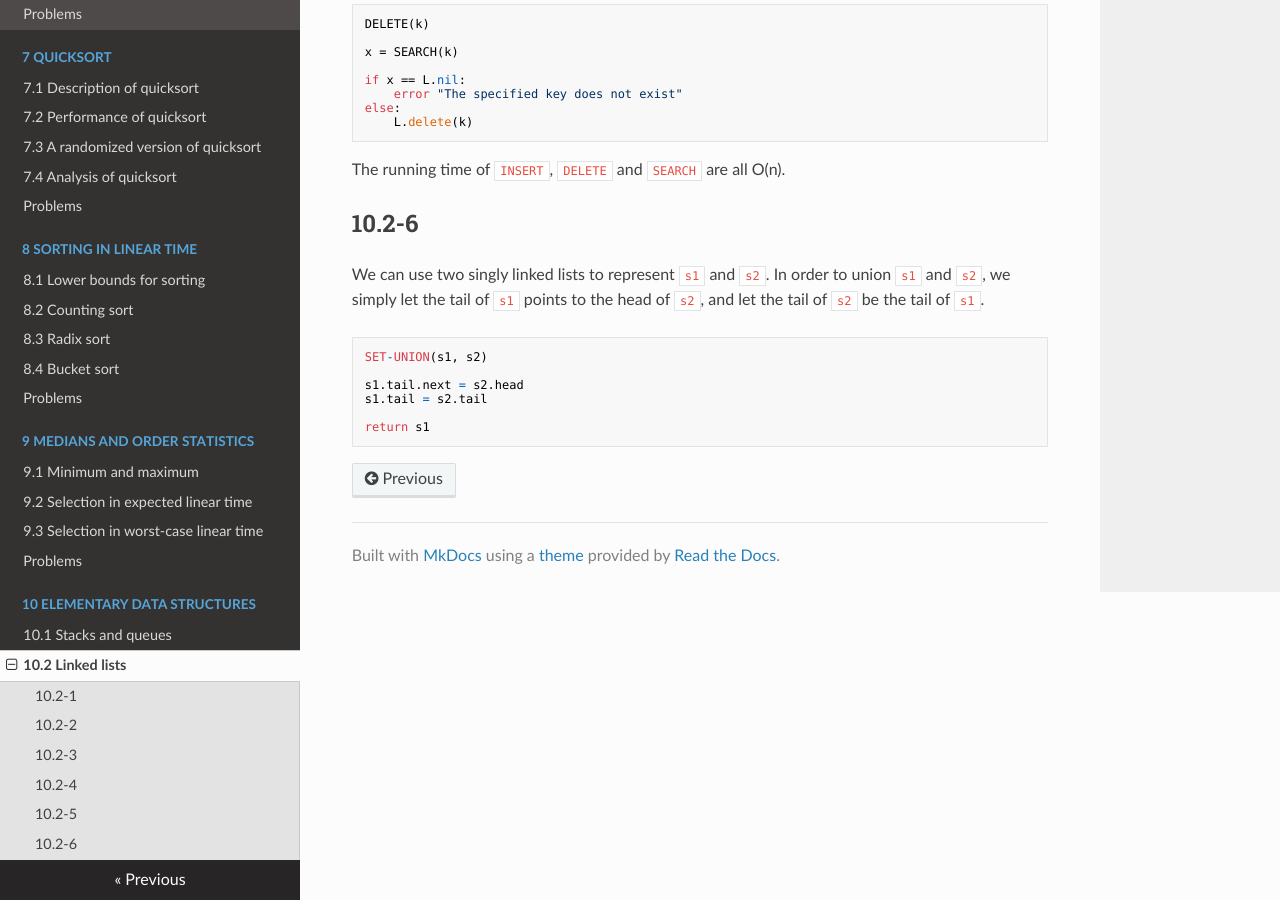
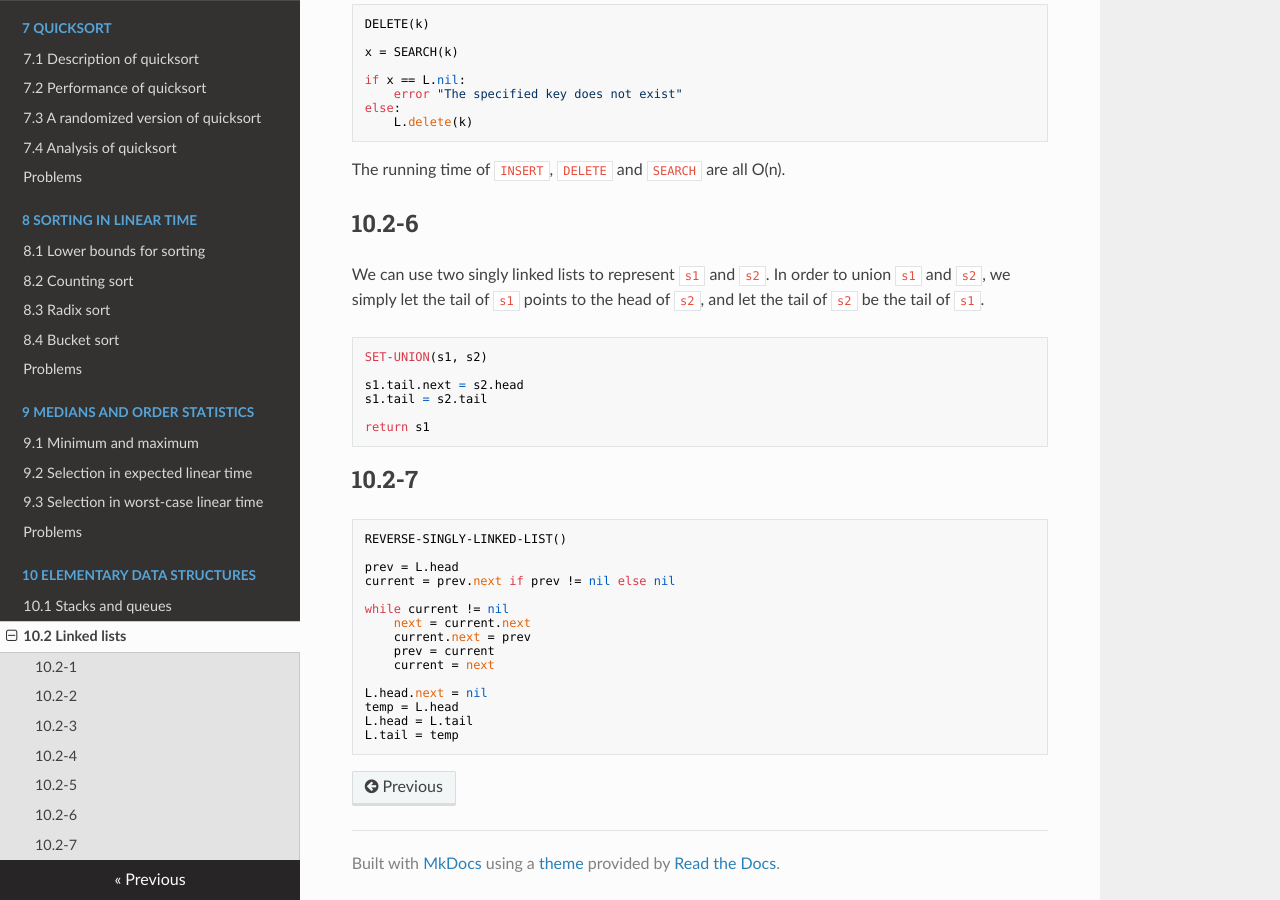
Before and after one commit to Frederick-S/Introduction-to-Algorithms-Notes, an MkDocs documentation site: the page built from docs/10-Elementary-Data-Structures/10.2-Linked-lists.md, in a window 1280 px wide and 900 px high, scrolled down 1507 px. Built offline with MkDocs 1.6.1, drawn with Linux system fonts in a browser that asks for light colours; nearby versions of some CDN libraries.

Commit message:
Add 10.2-7

````diff
--- a/docs/10-Elementary-Data-Structures/10.2-Linked-lists.md
+++ b/docs/10-Elementary-Data-Structures/10.2-Linked-lists.md
@@ -103,3 +103,22 @@ s1.tail = s2.tail
 
 return s1
 ```
+
+## 10.2-7
+```
+REVERSE-SINGLY-LINKED-LIST()
+
+prev = L.head
+current = prev.next if prev != nil else nil
+
+while current != nil
+    next = current.next
+    current.next = prev
+    prev = current
+    current = next
+
+L.head.next = nil
+temp = L.head
+L.head = L.tail
+L.tail = temp
+```
````
